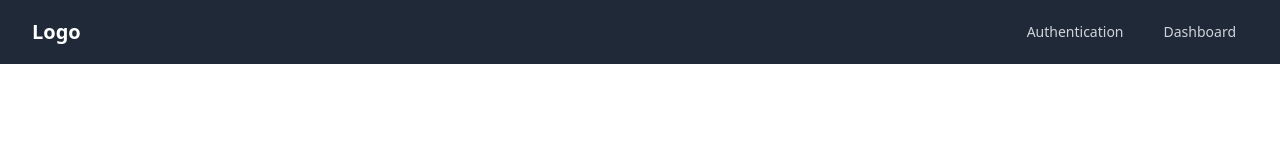
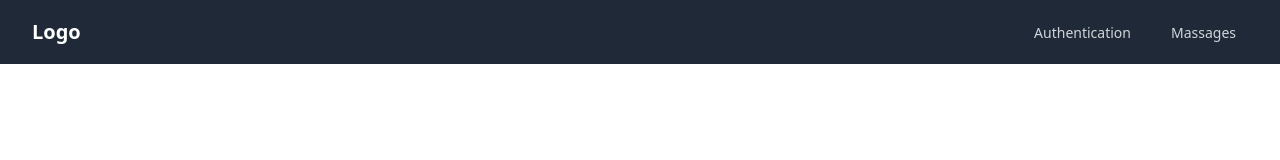
Before and after one commit to Youssef548/chat-app-4, a React (Vite) app in the folder frontEnd/: page / in a window 1280 px wide. Shown: the top 160 px of the page. Built offline with nearby package versions, Linux system fonts and the light colour scheme.

Commit message:
chat styling user & input done

```diff
--- a/frontEnd/src/components/MainNavigation.jsx
+++ b/frontEnd/src/components/MainNavigation.jsx
@@ -1,30 +1,24 @@
-import React from 'react';
-import { Link } from 'react-router-dom';
+import React from "react";
+import { Link } from "react-router-dom";
 
 const MainNavigation = () => {
   return (
-    <nav className='bg-gray-800'>
-      <div className='max-w-7xl mx-auto px-4 sm:px-6 lg:px-8'>
-        <div className='flex items-center justify-between h-16'>
-          <div className='flex-shrink-0'>
-            <Link to='/' className='text-white font-bold text-xl'>
+    <nav className="bg-gray-800">
+      <div className="max-w-7xl mx-auto px-4 sm:px-6 lg:px-8">
+        <div className="flex items-center justify-between h-16">
+          <div className="flex-shrink-0">
+            <Link to="/" className="text-white font-bold text-xl">
               Logo
             </Link>
           </div>
-          <div className='hidden md:block'>
-            <div className='ml-10 flex items-baseline space-x-4'>
-              <Link
-                to='/auth'
-                className='text-gray-300 hover:text-white px-3 py-2 rounded-md text-sm font-medium'
-              >
+          <div className="hidden md:block">
+            <div className="ml-10 flex items-baseline space-x-4">
+            <Item to="/auth">
                 Authentication
-              </Link>
-              <Link
-                to='/dashboard'
-                className='text-gray-300 hover:text-white px-3 py-2 rounded-md text-sm font-medium'
-              >
-                Dashboard
-              </Link>
+            </Item>
+            <Item to="/dashboard">
+                Massages
+            </Item>
             </div>
           </div>
         </div>
@@ -34,3 +28,16 @@ const MainNavigation = () => {
 };
 
 export default MainNavigation;
+
+const Item = ({to,children}) => {
+  return (
+    <div>
+      <Link
+        to={to}
+        className="text-gray-300 hover:text-white px-3 py-2 rounded-md text-sm font-medium"
+      >
+        {children}
+      </Link>
+    </div>
+  );
+};
--- a/frontEnd/tailwind.config.js
+++ b/frontEnd/tailwind.config.js
@@ -1,5 +1,6 @@
 /** @type {import('tailwindcss').Config} */
 export default {
+  darkMode: 'class',
   content: [
     "./index.html",
     "./src/**/*.{js,ts,jsx,tsx}",
```
